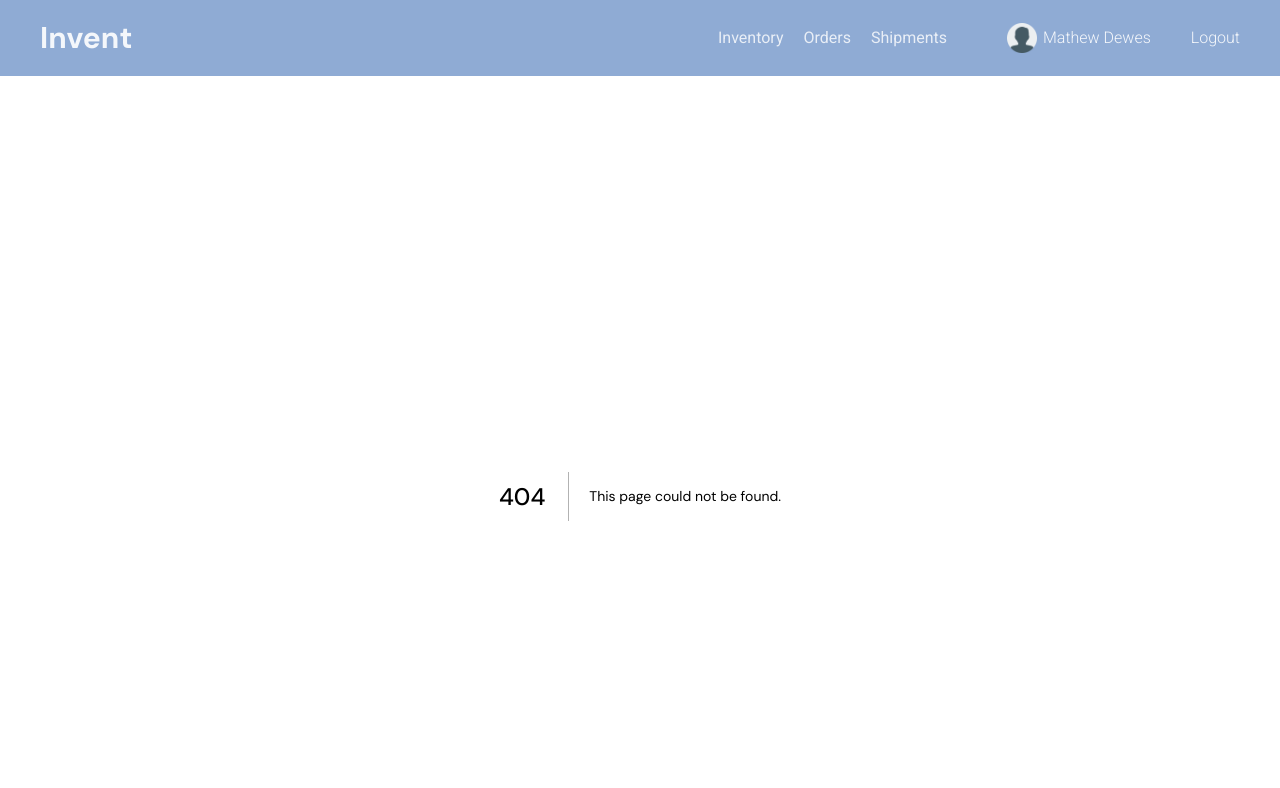
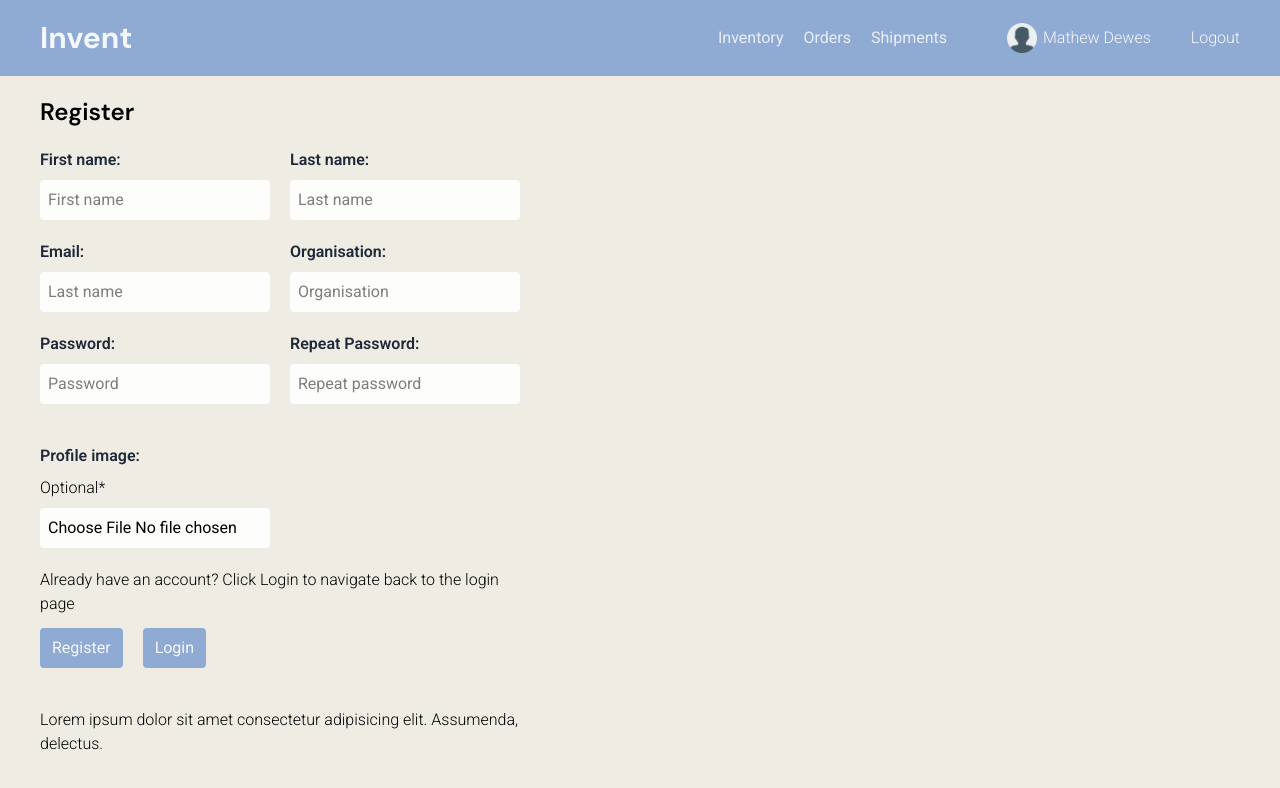
Before and after one commit to mathew-dewes/invent, a Next.js app: page /auth/register in a window 1280 px wide. Before the commit this address had no page. Shown: the top 788 px of the page. Built offline with nearby package versions, Linux system fonts and the light colour scheme.

Commit message:
Login and register form added

```diff
--- /dev/null
+++ b/app/auth/login/_components/LoginForm.tsx
@@ -0,0 +1,38 @@
+import Button from "@/components/ui/Button";
+import Input from "@/components/ui/Input";
+import Label from "@/components/ui/Label";
+import Link from "next/link";
+
+export default function LoginForm() {
+    return (
+        <form className="mt-5">
+            <div className="flex w-120 gap-5">
+                <div className="w-full">
+                    <Label text="Email:" />
+                    <Input type="email" placeholder="Email" />
+                </div>
+                <div className="w-full">
+                    <Label text="Password:" />
+                    <Input type="password" placeholder="Password" />
+                </div>
+            </div>
+            <div className="mt-5">
+                <p>Don&apos;t have an account? Click of Register</p>
+                <div className="flex gap-8 mt-3">
+
+                    <Button text="Login" />
+                      <Link href={'/auth/register'}><Button text="Register" /></Link>
+
+                </div>
+                <p className="mt-10">Lorem ipsum dolor sit amet consectetur adipisicing elit. Assumenda, delectus.</p>
+            </div>
+
+
+
+
+
+
+
+        </form>
+    )
+}
--- /dev/null
+++ b/app/auth/login/page.tsx
@@ -0,0 +1,10 @@
+import LoginForm from "./_components/LoginForm";
+
+export default function page(){
+    return (
+        <div>
+        <h2>Login</h2>
+        <LoginForm/>
+        </div>
+    )
+}
--- /dev/null
+++ b/app/auth/register/_components/RegisterForm.tsx
@@ -0,0 +1,71 @@
+import Button from "@/components/ui/Button";
+import Input from "@/components/ui/Input";
+import Label from "@/components/ui/Label";
+import Link from "next/link";
+
+export default function RegisterForm() {
+    return (
+        <form className="mt-5 max-w-60 sm:max-w-120">
+            <div className="grid grid-cols-1 sm:grid-cols-2 gap-5">
+                <div className="w-full">
+                    <Label text="First name:" />
+                    <Input placeholder="First name" />
+                </div>
+                <div className="w-full">
+                    <Label text="Last name:" />
+                    <Input placeholder="Last name" />
+                </div>
+                <div className="w-full">
+                    <Label text="Email:" />
+                    <Input placeholder="Last name" />
+                </div>
+                <div className="w-full">
+                    <Label text="Organisation:" />
+                    <Input placeholder="Organisation" />
+                </div>
+                <div className="w-full">
+                    <div>
+                        <Label text="Password:" />
+                        <Input placeholder="Password" />
+                    </div>
+
+                </div>
+                <div className="w-full">
+                    <div>
+                        <Label text="Repeat Password:" />
+                        <Input placeholder="Repeat password" />
+                    </div>
+
+                </div>
+                <div className="w-full mt-5">
+                    <div>
+       <Label text="Profile image:" />
+       <p className="mb-2"><span>Optional*</span></p>
+
+       <Input type="file" placeholder="Last name" />
+                    </div>
+
+                </div>
+
+            </div>
+
+
+            <div className="mt-5">
+                <p>Already have an account? Click Login to navigate back to the login page</p>
+                <div className="flex gap-3 sm:gap-5 mt-3">
+                    <Button text="Register" />
+                    <Link href={'/auth/login'}><Button text="Login" /></Link>
+
+                </div>
+                <p className="mt-10">Lorem ipsum dolor sit amet consectetur adipisicing elit. Assumenda, delectus.</p>
+            </div>
+
+
+
+
+
+
+
+        </form>
+    )
+}
--- /dev/null
+++ b/app/auth/register/page.tsx
@@ -0,0 +1,10 @@
+import RegisterForm from "./_components/RegisterForm";
+
+export default function page(){
+    return (
+        <div>
+        <h2>Register</h2>
+        <RegisterForm/>
+        </div>
+    )
+}
--- a/components/ui/Input.tsx
+++ b/components/ui/Input.tsx
@@ -1,6 +1,6 @@
-export default function Input({placeholder = "place holder", error = false}:{placeholder?: string, error?: boolean}){
+export default function Input({placeholder = "place holder", error = false, type="text"}:{placeholder?: string, error?: boolean, type?:string}){
     return   <input
-    type="text"
+    type={type}
     placeholder={placeholder}
     className={`rounded py-2 px-2 w-full bg-white/90
         ${error ? "border-red-400 border-2" : ""}`}  />
```
